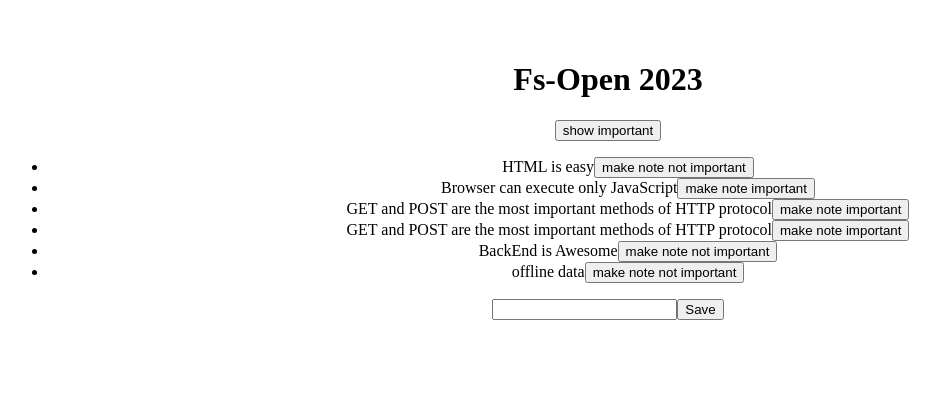
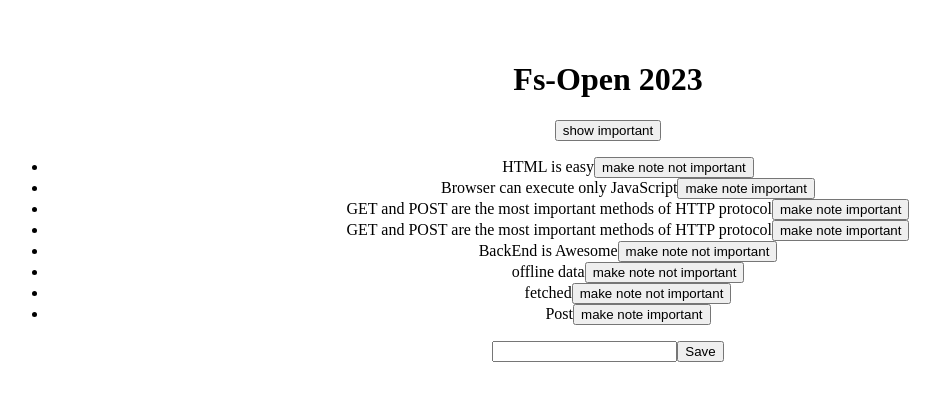
Before and after one commit to Shollytemmy/FS-OPEN-NOTE-APP-23, a React (Vite) app: page / in a window 1280 px wide. Shown: the top 400 px of the page, without its empty margins (32-972 px from the left). Built offline with nearby package versions, Linux system fonts and the light colour scheme; data requests are answered from the project's data file.

Commit message:
feat: users can have an alert popped up when the content is not present in the object

```diff
--- a/db.json
+++ b/db.json
@@ -35,6 +35,18 @@
       "date": "2023-01-19T15:39:13.744Z",
       "important": true,
       "id": 6
+    },
+    {
+      "content": "fetched",
+      "date": "2023-01-19T16:11:58.546Z",
+      "important": true,
+      "id": 7
+    },
+    {
+      "content": "Post",
+      "date": "2023-01-19T16:13:53.143Z",
+      "important": false,
+      "id": 8
     }
   ]
 }
--- a/src/App.jsx
+++ b/src/App.jsx
@@ -1,5 +1,6 @@
 import { useState, useEffect } from 'react'
 import Note from './Components/Note'
+import noteServices from './services/notes'
 import reactLogo from './assets/react.svg'
 import './App.css'
 import axios from 'axios'
@@ -17,8 +18,7 @@ function App() {
 
     console.log("useEffect")
 
-    axios.get("http://127.0.0.1:5174/notes")
-
+    noteServices.getAll()
     .then((response) => {
       setNotes(response.data)
     })
@@ -46,7 +46,7 @@ function App() {
       important: Math.random() < 0.5
     }
 
-    axios.post('http://127.0.0.1:5174/notes', noteObj)
+    noteServices.create(noteObj)
     .then((response) => {
       console.log(response)
       setNotes(notes.concat(response.data))
@@ -70,7 +70,7 @@ function App() {
    const note = notes.find((n) => n.id === id)
    const changeNote = {...note, important: !note.important}
 
-   axios.put(url, changeNote)
+   noteServices.update(id, changeNote)
    .then((response) => {
 
     let noteMapped = notes.map((n) => n.id === id ? response.data : n)
@@ -78,6 +78,14 @@ function App() {
     setNotes(noteMapped)
 
    })
+
+   .catch(error => {
+      alert(
+        `the note '${note.content}' was already deleted from server`
+      )
+      setNotes(notes.filter(n => n.id !== id))
+    })
+
 
   }
 
--- /dev/null
+++ b/src/services/notes.js
@@ -0,0 +1,27 @@
+import axios from "axios";
+
+
+
+const baseUrl = "http://127.0.0.1:5174/notes"
+
+
+const getAll = () => {
+    return axios.get(baseUrl)
+}
+
+
+const create = (newObject) => {
+    return axios.post(baseUrl, newObject)
+}
+
+const update = (id, newObject) => {
+    return axios.put(`${baseUrl}/${id}`, newObject)
+}
+
+
+export default{
+    getAll,
+    create,
+    update
+
+}
```
